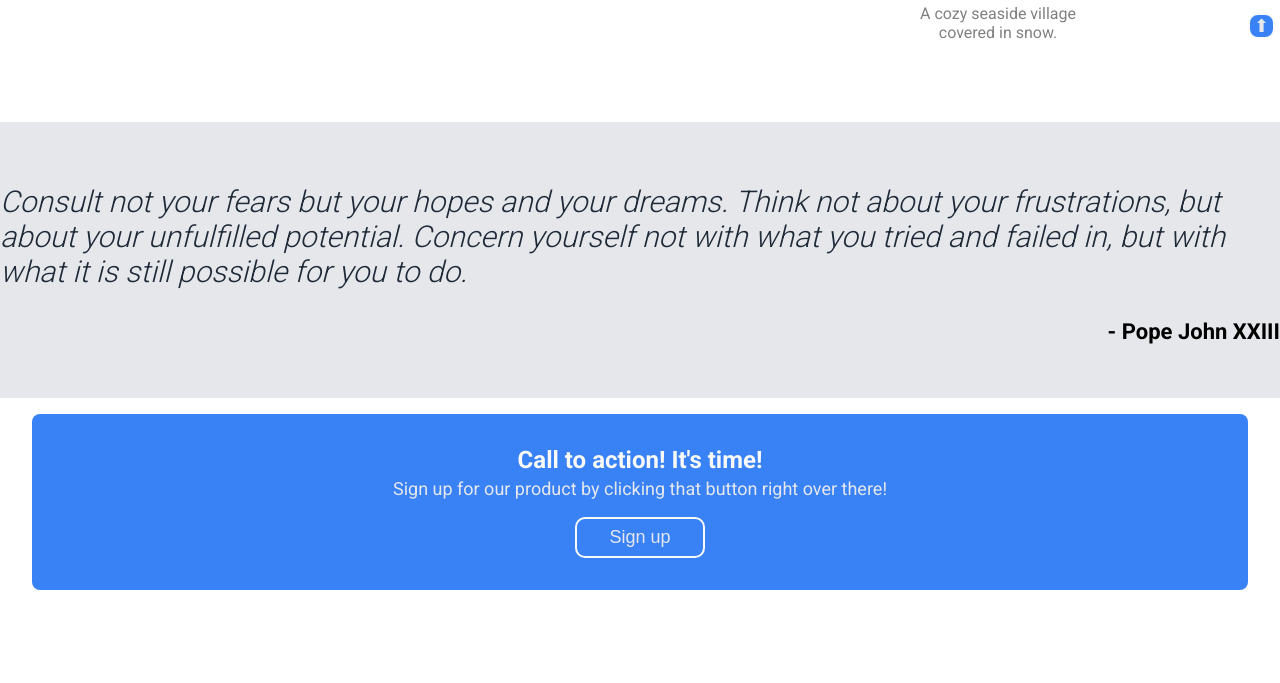
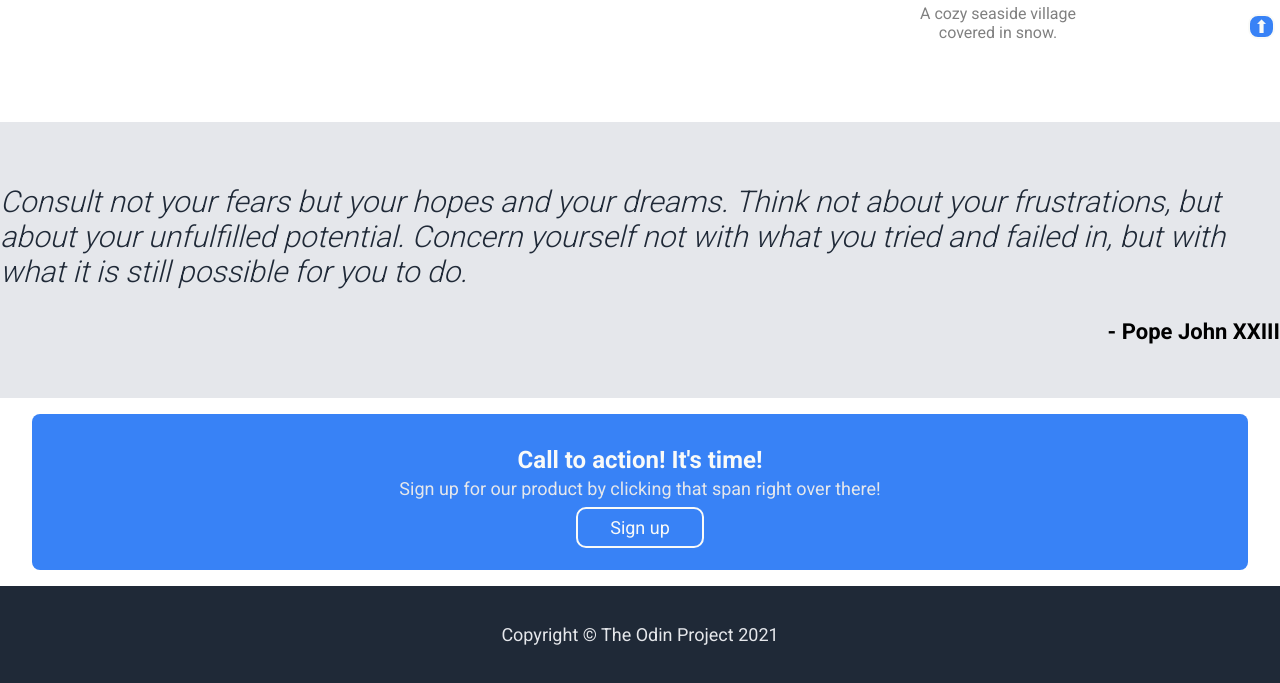
Before and after one commit to pkthunder87/odin-landing-page, a plain HTML site: page index.html in a window 1280 px wide. Shown: the part 754-1437 px from the top of the page. Before the commit the page ends 1360 px from the top, so only its background shows below. Drawn offline with Linux system fonts and the light colour scheme.

Commit message:
feat: add footer, change buttons to span, and finish 1st draft

```diff
--- a/index.html
+++ b/index.html
@@ -28,7 +28,7 @@
         under the main title. It's a smaller font and the color is lower
         contrast
         </p>
-        <button><a href="#">Sign up</a></button>
+        <a href="#"><span>Sign up</span></a>
       </div>
       <div class="hero-right">
         <img src="./images/snow.jpg" alt="snow blanketed pathway">
@@ -72,13 +72,14 @@
     <div class="action-left">
       <p class="action-text-bigger">Call to action! It's time!</p>
       <p class="action-text-smaller">Sign up for our product by clicking
-        that button right over there!</p>
+        that span right over there!</p>
     </div>
     <div class="action-right">
-      <button class="border"><a href="#">Sign up</a></button>
+      <a href="#"><span class="border">Sign up</span></a>
     </div>
   </div>
-  <button class="top"><a href="#">⬆</a></button>
+  <a href="#"><span class="top">⬆</span></a>
+  <footer class="footer">Copyright © The Odin Project 2021</footer>
 </body>
 
 </html>
--- a/styles.css
+++ b/styles.css
@@ -20,7 +20,7 @@ a:visited,
 }
 
 h1,
-button,
+span,
 .header,
 .action-text-bigger {
     color: #f9faf8;
@@ -32,7 +32,7 @@ h1 {
     margin: 0;
 }
 
-button {
+span {
     background-color: #3882f6;
     font-size: 18px;
     padding: 8px 32px;
@@ -41,12 +41,12 @@ button {
     max-width: fit-content;
 }
 
-button.border,
-button.top {
+span.border,
+span.top {
     border: 2px solid #f9faf8;
 }
 
-button.top {
+span.top {
     position: fixed;
     bottom: 5px;
     right: 5px;
@@ -70,7 +70,7 @@ button.top {
 }
 
 .hero {
-    background: #1f2937;
+    background-color: #1f2937;
     padding: 0 8em 9em 13em;
     min-height: 400px;
     display: flex;
@@ -131,9 +131,12 @@ button.top {
 
 .quote {
     font-size: 30px;
-    color: #1f2937;
     font-weight: 300;
     flex: 0 1 auto;
+}
+
+.info, .quote {
+    color: #1f2937;
 }
 
 .author {
@@ -143,7 +146,7 @@ button.top {
 
 .quote-block {
     background-color: #E5E7EB;
-    padding: 4em 16em;
+    padding: 5em 16em;
 }
 
 .action-block {
@@ -165,6 +168,14 @@ button.top {
 
 .action-text-smaller {
     margin-top: 4px;
+    font-size: 18px;
+}
+
+.footer {
+    padding: 2.1em 4em;
+    background-color: #1f2937;
+    color: #E5E7EB;
+    text-align: center;
     font-size: 18px;
 }
 
```
